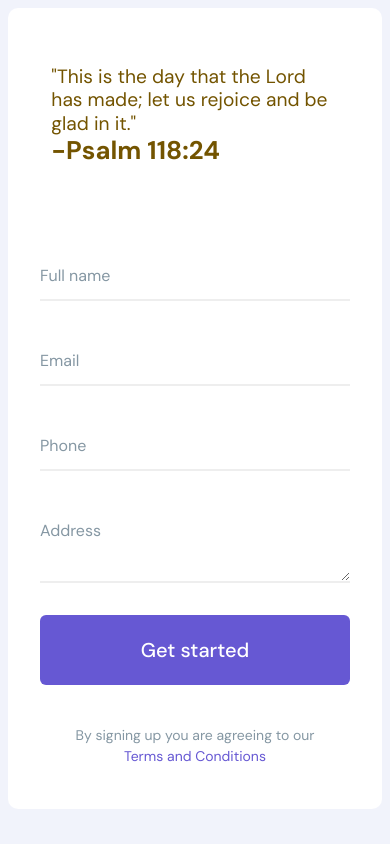
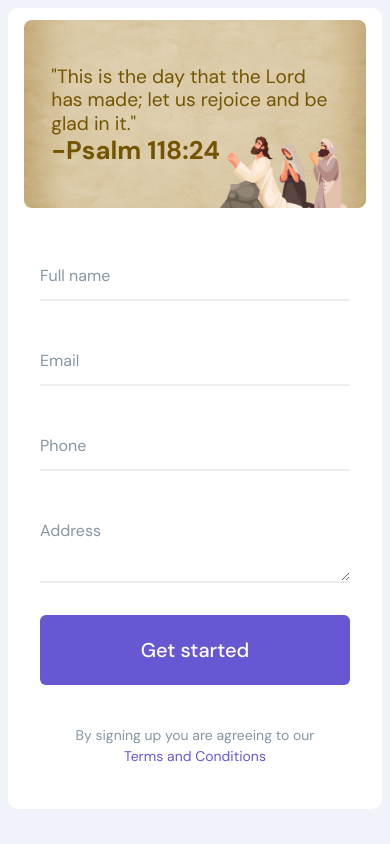
Before and after one commit to basilmannekudi/jy-page, a plain HTML site: page formv2.html in a window 390 px wide. Drawn offline with Linux system fonts and the light colour scheme.

Commit message:
¨somefixres¨

```diff
--- a/assets/formv2.css
+++ b/assets/formv2.css
@@ -216,7 +216,8 @@ input {
 	border-radius: 8px;
 	overflow: hidden;
 	padding-bottom: 55%;
-	background-image: url('assets/bg-image.png');
+	background-image: url("./bg-image.png");
+
 	background-repeat: no-repeat;
 	background-size: 100%;
 	background-position: 0 65%;
```
